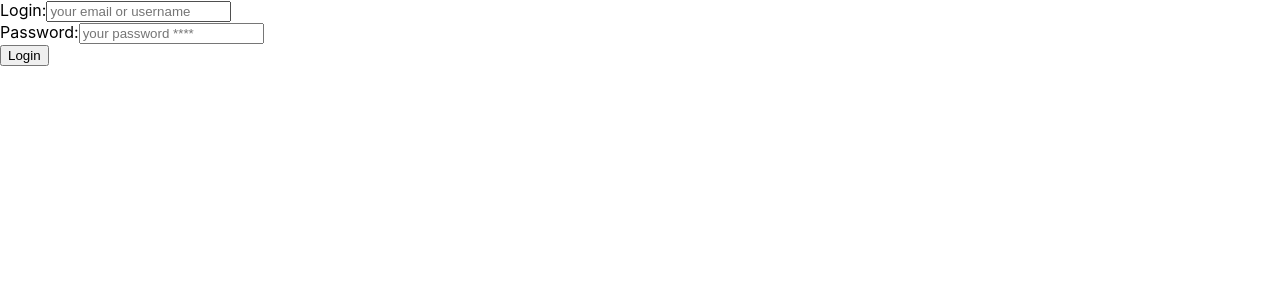
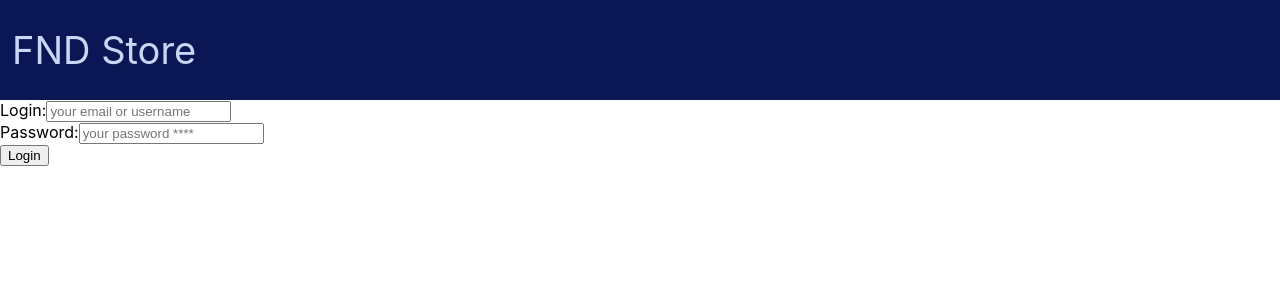
Before and after one commit to fndcaique/fnd-store-web-nextjs, a Next.js app: page /login in a window 1280 px wide. Shown: the top 300 px of the page. Built offline with nearby package versions, Linux system fonts and the light colour scheme.

Commit message:
feat: header

```diff
--- a/package.json
+++ b/package.json
@@ -16,12 +16,14 @@
     "next": "13.0.0",
     "react": "18.2.0",
     "react-dom": "18.2.0",
-    "react-redux": "^7.2.9"
+    "react-redux": "^7.2.9",
+    "styled-components": "^5.3.6"
   },
   "devDependencies": {
     "@types/node": "^18.11.7",
     "@types/react": "^18.0.24",
     "@types/react-dom": "^18.0.8",
+    "@types/styled-components": "^5.1.26",
     "@typescript-eslint/eslint-plugin": "^5.41.0",
     "@typescript-eslint/parser": "^5.41.0",
     "eslint": "^8.26.0",
--- /dev/null
+++ b/src/components/layout/colors.js
@@ -0,0 +1,29 @@
+export const primary = '#0A1754';
+export const light = '#CBD5F6';
+export const dark = '#010528';
+
+export const success = '#438213';
+export const info = '#007A7C';
+export const warning = '#D39834';
+export const danger = '#8C1538';
+
+export const grey = '#ccc';
+export const white = '#f3f3f3';
+export const black = '#2d2d2d';
+
+const colors = {
+  primary,
+  light,
+  dark,
+
+  success,
+  info,
+  warning,
+  danger,
+
+  grey,
+  white,
+  black,
+};
+
+export default colors;
--- /dev/null
+++ b/src/components/layout/header.tsx
@@ -0,0 +1,18 @@
+import styled from 'styled-components';
+import colors from './colors';
+
+const { primary, light } = colors;
+
+const HeaderStyled = styled.header`
+  background-color: ${primary};
+  color: ${light};
+  height: 100px;
+  padding: 12px;
+  font-size: 38px;
+  display: flex;
+  align-items: center;
+`;
+
+export default function Header() {
+  return <HeaderStyled>FND Store</HeaderStyled>;
+}
--- a/src/pages/_app.jsx
+++ b/src/pages/_app.jsx
@@ -2,11 +2,13 @@ import { Provider } from 'react-redux';
 import RouterGuard from '../components/RouterGuard';
 import { store } from '../store';
 import '../styles/globals.css';
+import Header from './../components/layout/header';
 
 function MyApp({ Component, pageProps }) {
   return (
     <Provider store={store}>
       <RouterGuard>
+        <Header />
         <Component {...pageProps} />
       </RouterGuard>
     </Provider>
--- a/src/pages/index.tsx
+++ b/src/pages/index.tsx
@@ -2,6 +2,8 @@ import Head from 'next/head';
 import Link from 'next/link';
 
 export default function Home() {
+  console.log('home');
+
   return (
     <>
       <Head>
```
